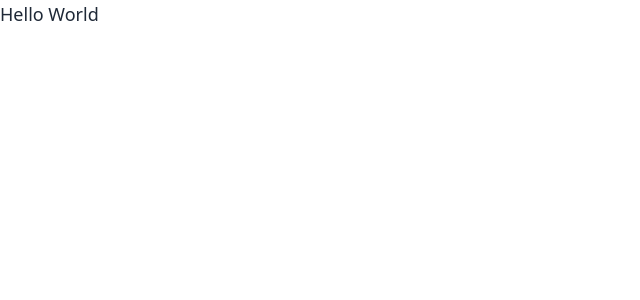
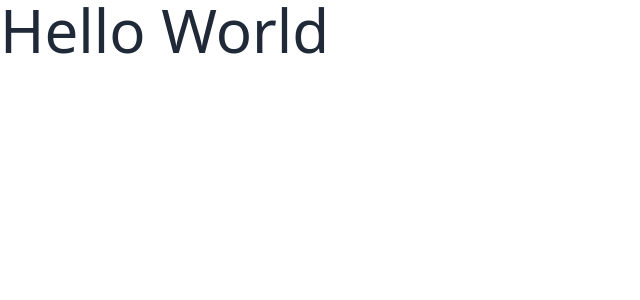
Before and after one commit to robinkii/celestialAdventureCon, a React (Vite) app in the folder client/: page / in a window 1280 px wide. Shown: the top 300 px of the page, without its empty margins (0-640 px from the left). Built offline with nearby package versions, Linux system fonts and the light colour scheme.

Commit message:
Update text size in App component

```diff
--- /dev/null
+++ b/client/postcss.config.cjs
@@ -0,0 +1,3 @@
+module.exports = {
+  plugins: [require('tailwindcss'), require('autoprefixer')],
+};
--- a/client/postcss.config.js
+++ /dev/null
@@ -1,9 +0,0 @@
-import tailwindcss from 'tailwindcss';
-import autoprefixer from 'autoprefixer';
-
-const plugins = {
-  tailwindcss,
-  autoprefixer,
-};
-
-export default plugins;
--- a/client/src/App.jsx
+++ b/client/src/App.jsx
@@ -1,7 +1,7 @@
 function App() {
   return (
     <div>
-      <p className='text-lg'>Hello World</p>
+      <p className='text-6xl'>Hello World</p>
     </div>
   );
 }
--- a/client/tailwind.config.js
+++ b/client/tailwind.config.cjs
@@ -1,5 +1,3 @@
-import daisyui from 'daisyui';
-
 /** @type {import('tailwindcss').Config} */
 export default {
   purge: {
@@ -8,5 +6,5 @@
   theme: {
     extend: {},
   },
-  plugins: [daisyui],
+  plugins: [require('daisyui')],
 };
```
